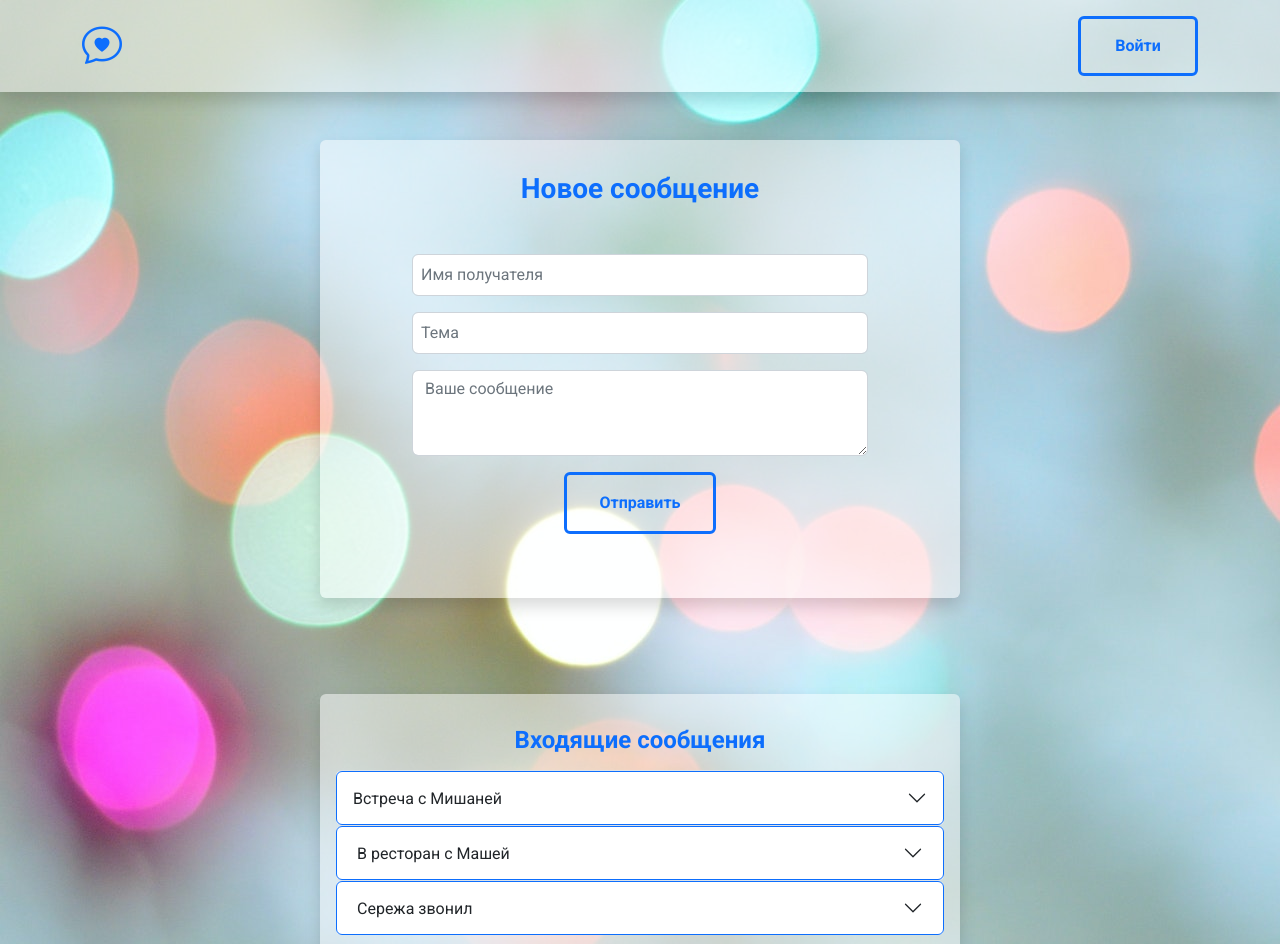
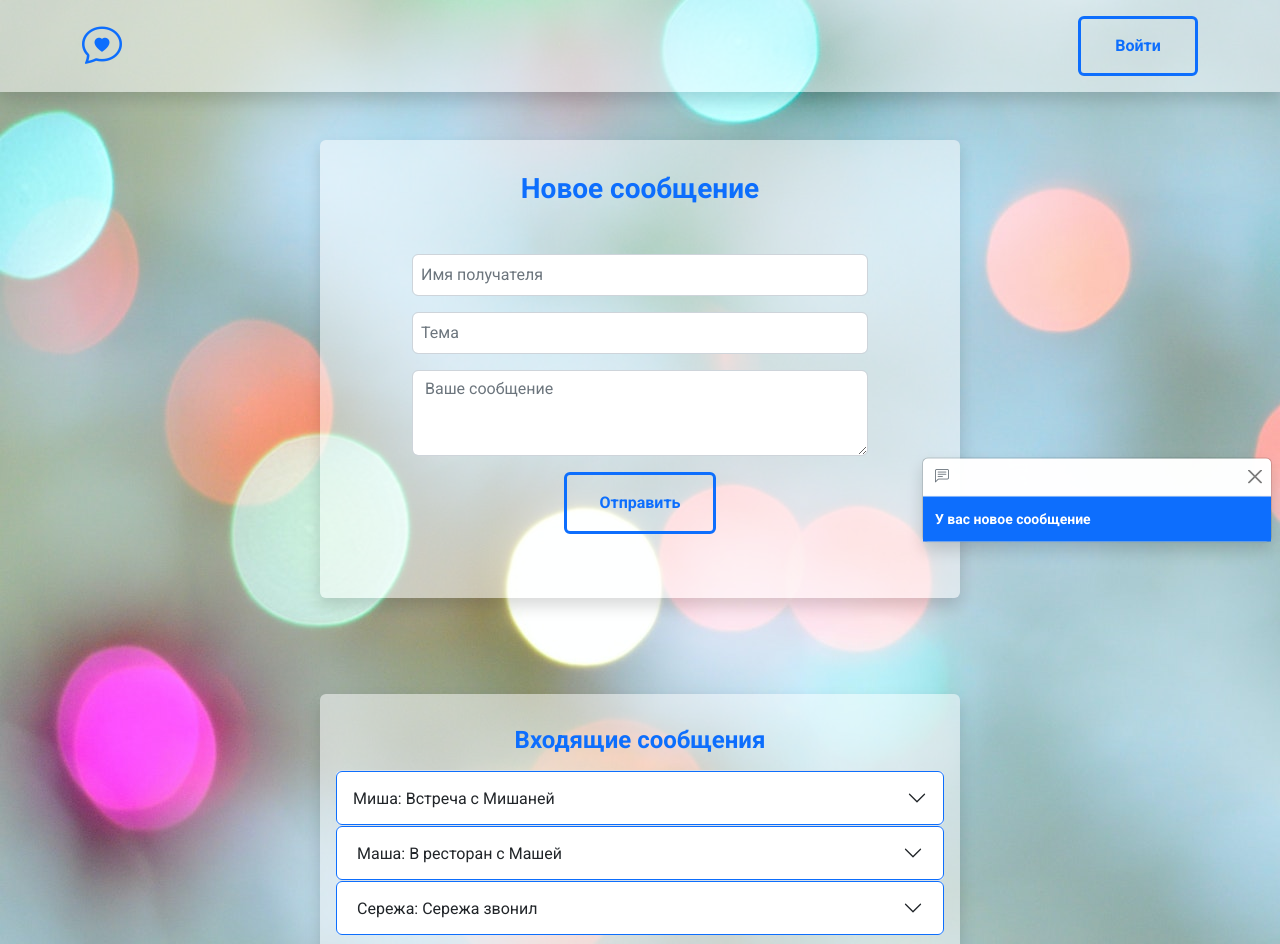
Before and after one commit to MariiaGudkova/Messenger_front_Itransition, a React (Create React App) app: page / in a window 1280 px wide. Shown: the top 944 px of the page. Built offline with nearby package versions, Linux system fonts and the light colour scheme.

Commit message:
add message alert

```diff
--- a/package.json
+++ b/package.json
@@ -9,6 +9,7 @@
     "bootstrap": "^5.2.3",
     "gh-pages": "^4.0.0",
     "react": "^18.2.0",
+    "react-bootstrap": "^2.6.0",
     "react-dom": "^18.2.0",
     "react-router-dom": "^5.2.1",
     "react-scripts": "5.0.1",
--- a/src/components/Main.jsx
+++ b/src/components/Main.jsx
@@ -53,7 +53,8 @@ function Main() {
               aria-expanded="false"
               aria-controls="flush-collapseOne"
             >
-              Встреча с Мишаней
+              Миша: Встреча с Мишаней
+              {/* {`${sender className="fw-bold"}: ${title}`} */}
             </button>
           </h3>
           <div
@@ -63,7 +64,8 @@ function Main() {
             data-bs-parent="#accordionFlushExample"
           >
             <div className="accordion-body text-start">
-              Очень хочу вернуть тебе долги. 25.11.2022 Миша
+              <p>Очень хочу вернуть тебе долги</p>
+              <p>25.11.2022</p>
             </div>
           </div>
         </div>
@@ -77,7 +79,7 @@ function Main() {
               aria-expanded="false"
               aria-controls="flush-collapseTwo"
             >
-              В ресторан с Машей
+              Маша: В ресторан с Машей
             </button>
           </h3>
           <div
@@ -87,7 +89,8 @@ function Main() {
             data-bs-parent="#accordionFlushExample"
           >
             <div className="accordion-body text-start">
-              Маша очень голодна. 25.11.2022 Маша
+              <p>Маша очень голодна</p>
+              <p>25.11.2022</p>
             </div>
           </div>
         </div>
@@ -101,7 +104,7 @@ function Main() {
               aria-expanded="false"
               aria-controls="flush-collapseThree"
             >
-              Сережа звонил
+              Сережа: Сережа звонил
             </button>
           </h3>
           <div
@@ -111,11 +114,13 @@ function Main() {
             data-bs-parent="#accordionFlushExample"
           >
             <div className="accordion-body text-start">
-              Сережа очень хочет поболтать. 25.11.2022 Сережа
+              <p>Сережа очень хочет поболтать</p>
+              <p>25.11.2022</p>
             </div>
           </div>
         </div>
       </div>
+      <NewMessagePopup />
     </>
   );
 }
--- /dev/null
+++ b/src/components/NewMessagePopup.jsx
@@ -0,0 +1,21 @@
+import React from "react";
+import { ToastContainer, Toast } from "react-bootstrap";
+
+function NewMessagePopup() {
+  const [show, setShow] = React.useState(true);
+  const toggleShow = () => setShow(!show);
+  return (
+    <ToastContainer position="middle-end" className="p-2">
+      <Toast show={show} onClose={toggleShow}>
+        <Toast.Header className="d-flex justify-content-between">
+          <i className="bi bi-chat-left-text fw-bold"></i>
+        </Toast.Header>
+        <Toast.Body className="bg-primary text-white fw-bold">
+          У вас новое сообщение
+        </Toast.Body>
+      </Toast>
+    </ToastContainer>
+  );
+}
+
+export default NewMessagePopup;
```
Also changed, not shown: 1 other file (tests, documents, lock files or other folders).
